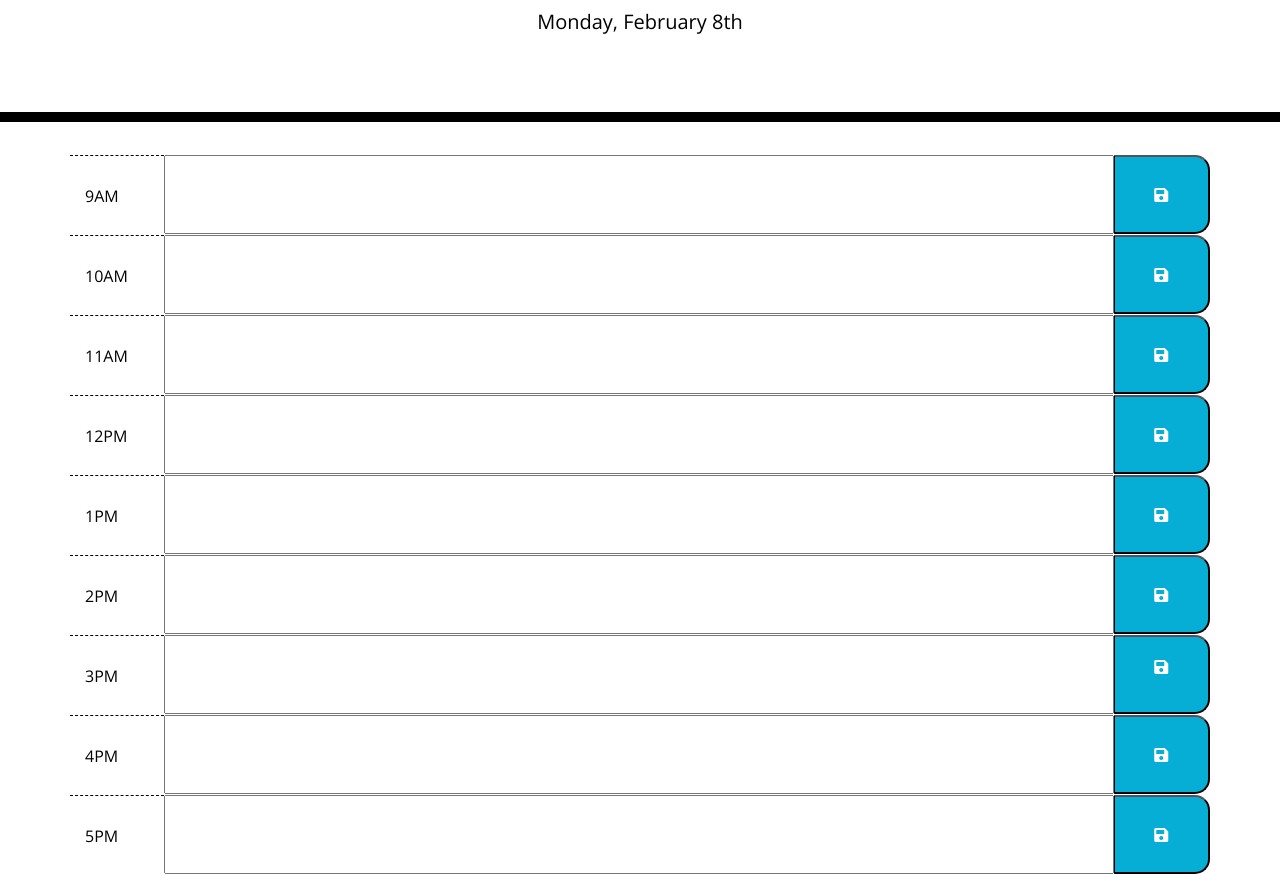
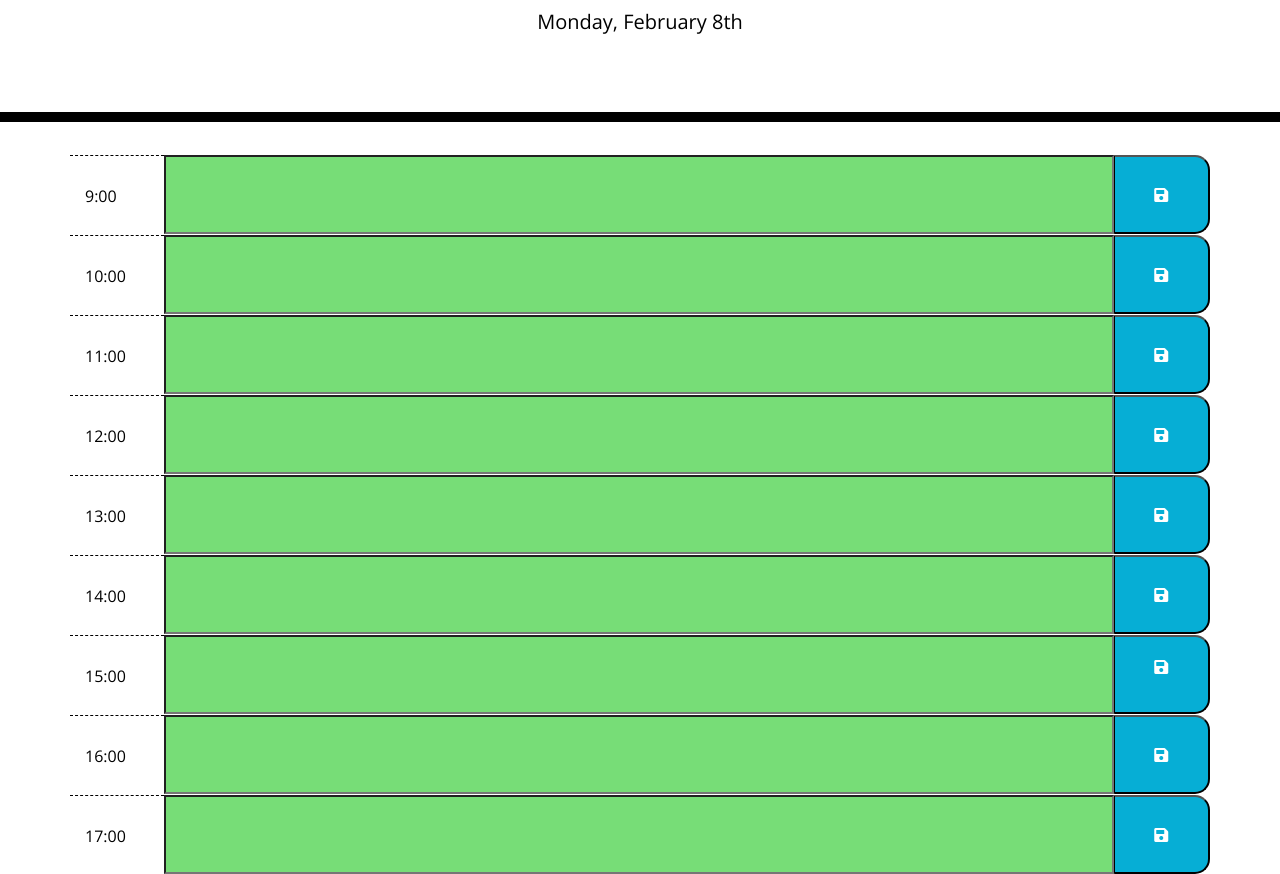
Before and after one commit to hlry/workday-scheduler, a plain HTML site: page index.html in a window 1280 px wide. Shown: the part 182-1056 px from the top of the page. Drawn offline with nearby package versions, Linux system fonts and the light colour scheme.

Commit message:
adding timing functionality and colors for expiration

```diff
--- a/Assets/js/script.js
+++ b/Assets/js/script.js
@@ -1,38 +1,75 @@
+
 //use uquery and moment.js to update id currentDay to display day of week, Month, and calendar day (e.g., 'Thursday, September 5th') based on current day
-
-
 $('#currentDay').text(moment().format('dddd, MMMM Do'));
 
-$('#currentDay')
+// update elements based on time of day
+$('#currentHour')
+var tasks = {};
 
-// var dt = moment(myDate.date, "YYYY-MM-DD HH:mm:ss")
-// dt.format('dddd');
-// console.log(moment(mydate).format('dddd'));
+//save text from input
+$('.input').on('click', function () {
+    var text = $(this).text().trim();
+    console.log(text);
 
+});
 
+// save button triggers saving task in local storage
+$(".saveBtn").click(function () {
+    console.log("button is working")
+    // get form values based on closest element and class
+    var taskText = $(this).siblings(".taskDescription").val();
+    console.log(taskText);
 
-// $(document).ready(function () {
-//     $('#calendar').eCalendar({
+    // create a variable of task date. assigning the
+    // value of the element w/class dueDate closest to the button
+    // we clicked
+    var taskDate = $(this).siblings(".dueDate").text().trim();
+    console.log(taskDate);
 
-//         weekDays: ['Sun', 'Mon', 'Tue', 'Wed', 'Thu', 'Fri', 'Sat'],
+    if (taskText && taskDate) {
+        localStorage.setItem(taskDate, JSON.stringify(taskText));
+        console.log("task data is stored!");
+    }
+    else {
+        event.preventDefault()
+        console.log("no task data was stored");
+    }
+});
 
-//         months: ['January', 'February', 'March', 'April', 'May', 'June', 'July', 'August', 'September', 'October', 'November', 'December'],
+// unstringify the JSON value when page loads
+// on page load check local storage, if if (taskText && taskDate) then unstringify
 
-//         textArrows: { previous: '<', next: '>' },
+$("#nine").val(JSON.parse(localStorage.getItem("9:00")));
+$("#ten").val(JSON.parse(localStorage.getItem("10:00")));
+$("#eleven").val(JSON.parse(localStorage.getItem("11:00")));
+$("#twelve").val(JSON.parse(localStorage.getItem("12:00")));
+$("#thirteen").val(JSON.parse(localStorage.getItem("13:00")));
+$("#fourteen").val(JSON.parse(localStorage.getItem("14:00")));
+$("#fifteen").val(JSON.parse(localStorage.getItem("15:00")));
+$("#sixteen").val(JSON.parse(localStorage.getItem("16:00")));
+$("#seventeen").val(JSON.parse(localStorage.getItem("17:00")));
 
-//         eventTitle: 'Events',
+// show whether time of task deadline has passed yet
+// create variable for functionality for creating or editing task due dates
+var auditTask = function () {
+    // get hour from task element
+    // var date = $(taskEl).find("span").text().trim();
+    var startHour = $(".hour").text().trim();
 
-//         url: '',
+    // convert to moment object at 5:00pm
+    // var time = moment(date, "L").set("hour", 17);
+    var startTime = moment(startHour, "H");
 
-//         firstDayOfWeek: 0,
+    // change class if past due hour
+    if (moment().isAfter(startTime)) {
+        $(".taskDescription").removeClass("future present");
+        $(".taskDescription").addClass("past");
+    }
+    // change class if currently due
+    if (moment().isSame(startTime)) {
+        $(".taskDescription").removeClass("future past");
+        $(".taskDescription").addClass("present");
+    }
+};
 
-//         events: [
-
-//             { title: 'Event 1', description: 'Description 1', < a href = "https://www.jqueryscript.net/time-clock/" > date</a > time: new Date(2014, 7, 15, 17)},
-
-//         { title: 'Event 2', description: 'Description 2', datetime: new Date(2014, 7, 14, 16) },
-
-//         { title: 'Event 3', description: 'jQueryScript.Net', datetime: new Date(2014, 7, 10, 16) }
-
-//     ]});
-//     });
+auditTask();
--- a/index.html
+++ b/index.html
@@ -24,68 +24,68 @@
     <!-- Timeblocks go here -->
     <!-- 8 rows with 3 columns each (12 wide total, 10 for middle, 1 each end)  -->
     <div class="row">
-      <div class="col hour">
-        9AM
+      <div class="col hour dueDate">
+        9:00
       </div>
-      <input class="col-10">
+      <input class="col-10 taskDescription future" id="nine">
       <button class="col saveBtn"><i class="fas fa-save"></i></button>
     </div>
     <!-- consider military time for moment.js to locate the hour -->
     <div class="row">
-      <div class="col hour">
-        10AM
+      <div class="col hour dueDate">
+        10:00
       </div>
-      <input class="col-10">
+      <input class="col-10 taskDescription future" id="ten">
       <button class="col saveBtn"><i class="fas fa-save"></i></button>
     </div>
     <div class="row">
-      <div class="col hour">
-        11AM
+      <div class="col hour dueDate">
+        11:00
       </div>
-      <input class="col-10">
+      <input class="col-10 taskDescription future" id="eleven">
       <button class="col saveBtn"><i class="fas fa-save"></i></button>
     </div>
     <div class="row">
-      <div class="col hour">
-        12PM
+      <div class="col hour dueDate">
+        12:00
       </div>
-      <input class="col-10">
+      <input class="col-10 taskDescription future" id="twelve">
       <button class="col saveBtn"><i class="fas fa-save"></i></button>
     </div>
     <div class="row">
-      <div class="col hour">
-        1PM
+      <div class="col hour dueDate">
+        13:00
       </div>
-      <input class="col-10">
+      <input class="col-10 taskDescription future" id="thirteen">
       <button class="col saveBtn"><i class="fas fa-save"></i></button>
     </div>
     <div class="row">
-      <div class="col hour">
-        2PM
+      <div class="col hour dueDate">
+        14:00
       </div>
-      <input class="col-10">
+      <input class="col-10 taskDescription future" id="fourteen">
       <button class="col saveBtn"><i class="fas fa-save"></i></button>
     </div>
     <div class="row">
-      <div class="col hour">
-        3PM
+      <div class="col hour dueDate">
+        15:00
       </div>
-      <input class="col-10">
+      <input class="col-10 taskDescription future" id="fifteen">
       <button class="col saveBtn"><i class="fas fa-save"></i>
       </button>
     </div>
     <div class="row">
-      <div class="col hour">
-        4PM
+      <div class="col hour dueDate">
+        16:00
       </div>
-      <input class="col-10">
+      <input class="col-10 taskDescription future" id="sixteen">
       <button class="col saveBtn"><i class="fas fa-save"></i></button>
     </div>
     <div class="row">
-      <div class="col hour">
-        5PM
+      <div class="col hour dueDate">
+        17:00
       </div>
-      <input class="col-10">
+      <input class="col-10 taskDescription future" id="seventeen">
       <button class="col saveBtn"><i class="fas fa-save"></i></button>
     </div>
   </div>
```
